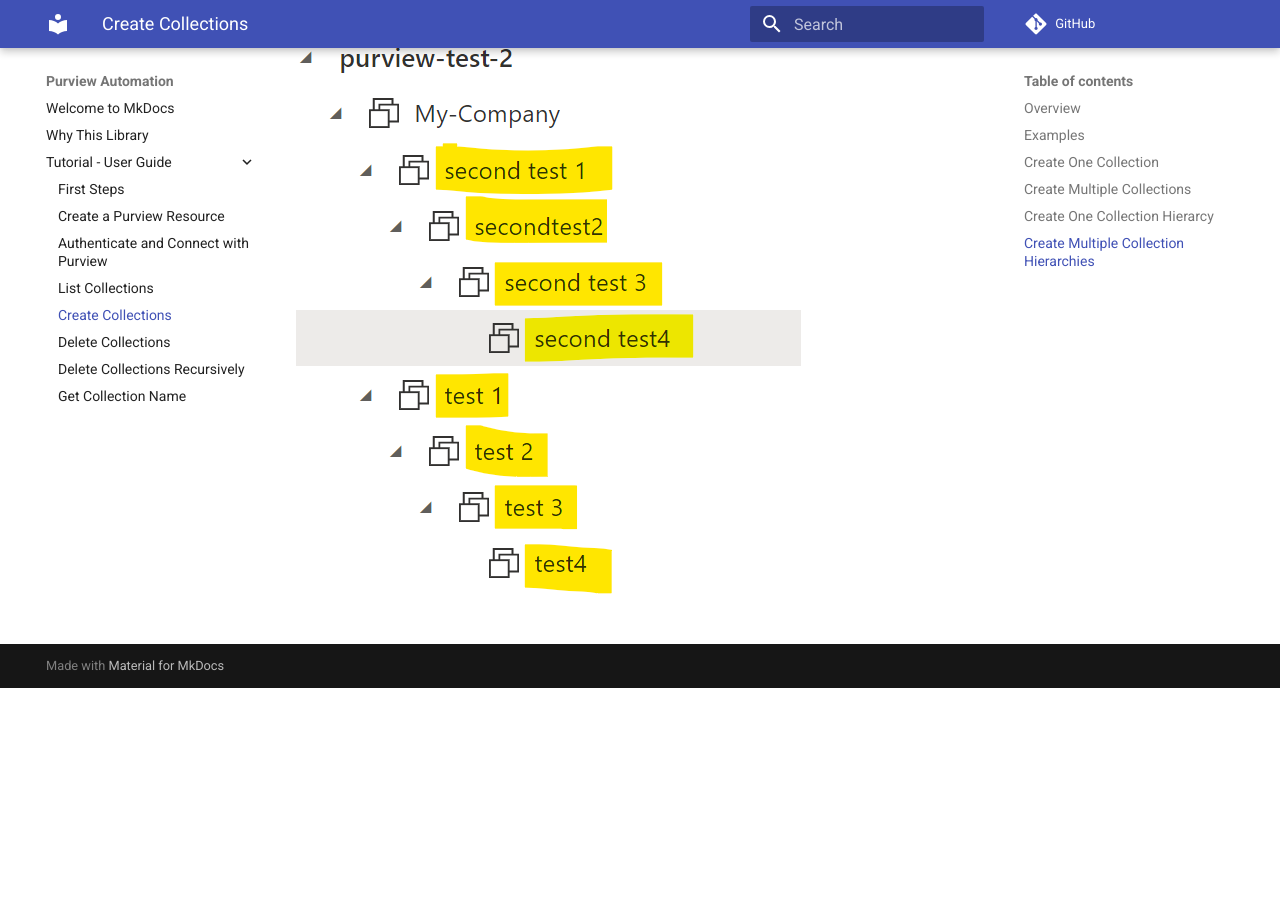
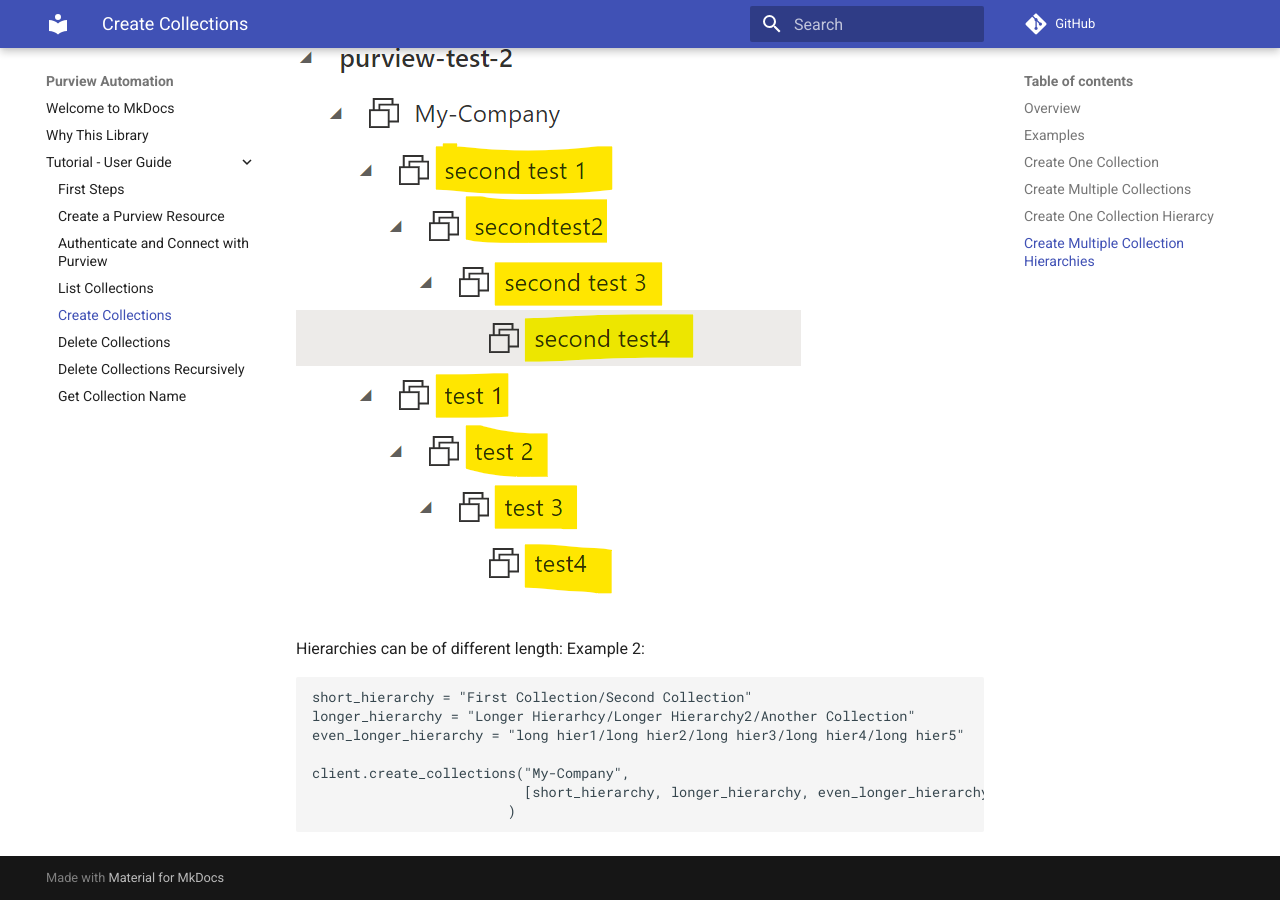
Before and after one commit to Ludwinic1/purviewautomation, an MkDocs documentation site: the page built from docs/tutorial/create-collections.md, in a window 1280 px wide and 900 px high, scrolled down 6054 px. Built offline with MkDocs 1.6.1 and Material for MkDocs 9.7.7, drawn with Linux system fonts in a browser that asks for light colours; comment, search, counter and statistics services are not loaded; before the commit the page ends 6742 px from its top, so only the background shows below that; some of the changed text lies outside the part shown.

Commit message:
updated collection md

````diff
--- a/docs/tutorial/create-collections.md
+++ b/docs/tutorial/create-collections.md
@@ -73,7 +73,7 @@
 
 ![Collections](../img/tutorial/create-collections/image06.png)
 
-Example1: Create two collection hierarchies under `My-Company`, pass in a list of hierarchies:
+Example 1: Create two collection hierarchies under `My-Company`, pass in a list of hierarchies:
 ```Python
 first_hierarchy = "test 1/test 2/test 3/test4"
 second_hierarchy = "second test 1/secondtest2/second test 3/ second test4"
@@ -82,3 +82,15 @@
                           collection_names=[first_hierarchy, second_hierarchy])
 ```
 ![Collections](../img/tutorial/create-collections/image08.png)
+
+Hierarchies can be of different length:
+Example 2:
+```Python
+short_hierarchy = "First Collection/Second Collection"
+longer_hierarchy = "Longer Hierarhcy/Longer Hierarchy2/Another Collection"
+even_longer_hierarchy = "long hier1/long hier2/long hier3/long hier4/long hier5"
+
+client.create_collections("My-Company",
+                          [short_hierarchy, longer_hierarchy, even_longer_hierarchy]
+                        )
+```
````
